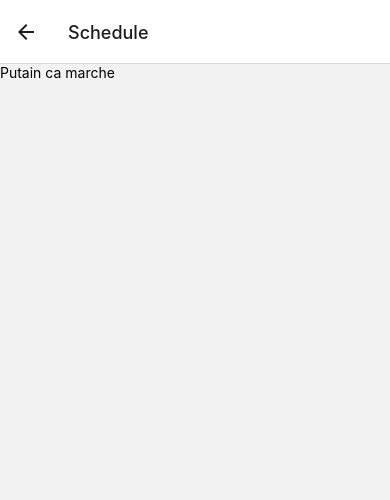
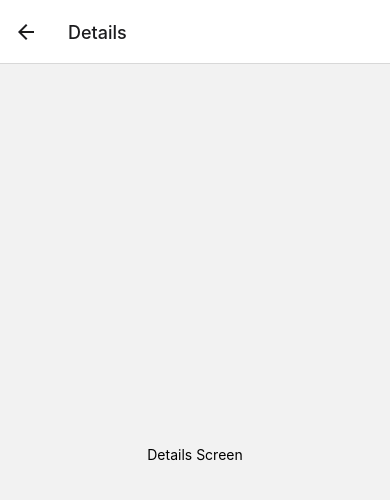
Before and after one commit to averdet/bloom, a React Native app in the folder MyApp/: screen / in a window 390 px wide. Both pictures are taken after a click on the button "GO TO DETAILS". Shown: the top 500 px of the page. Built offline with nearby package versions, Linux system fonts and the light colour scheme.

Commit message:
Revert "Create an example component"
This reverts commit 2f31b2aba152d501e50928cb837fc36c658be89b.

```diff
--- a/MyApp/App.js
+++ b/MyApp/App.js
@@ -2,7 +2,6 @@ import * as React from 'react';
 import { Button, View, Text } from 'react-native';
 import { NavigationContainer } from '@react-navigation/native';
 import { createNativeStackNavigator } from '@react-navigation/native-stack';
-import Schedule from './components/Schedule.js';
 
 function HomeScreen({ navigation }) {
   return (
@@ -10,7 +9,7 @@ function HomeScreen({ navigation }) {
       <Text>Home Screen</Text>
       <Button
         title="Go to Details"
-        onPress={() => navigation.navigate('Schedule')}
+        onPress={() => navigation.navigate('Details')}
       />
     </View>
   );
@@ -19,10 +18,11 @@ function HomeScreen({ navigation }) {
 function DetailsScreen() {
   return (
     <View style={{ flex: 1, alignItems: 'center', justifyContent: 'center' }}>
-      <Text>test Screen</Text>
+      <Text>Details Screen</Text>
     </View>
   );
 }
+
 
 
 const Stack = createNativeStackNavigator();
@@ -33,7 +33,6 @@ function App() {
       <Stack.Navigator initialRouteName="Home">
         <Stack.Screen name="Home" component={HomeScreen} />
         <Stack.Screen name="Details" component={DetailsScreen} />
-        <Stack.Screen name="Schedule" component={Schedule} />
       </Stack.Navigator>
     </NavigationContainer>
   );
--- a/MyApp/components/Schedule.js
+++ /dev/null
@@ -1,10 +0,0 @@
-import React from 'react';
-import { View, Text, StyleSheet, TouchableOpacity } from 'react-native';
-
-const Schedule = (props) => {
-  return (
-    <Text>Putain ca marche</Text>
-  )
-}
-
-export default Schedule;
```
